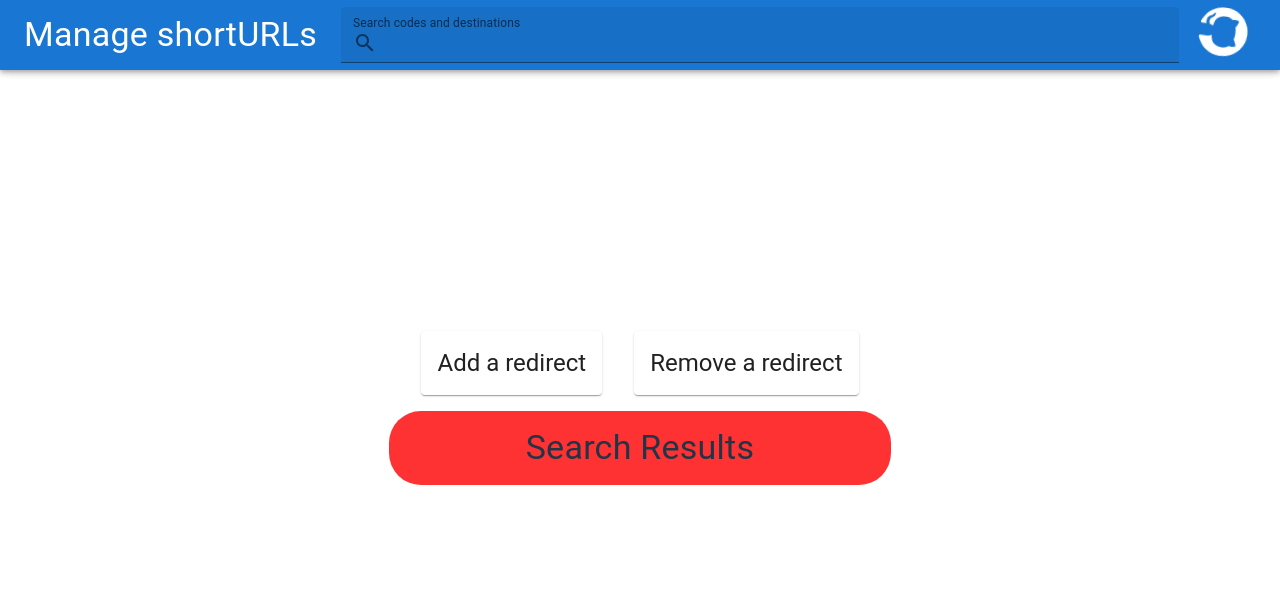
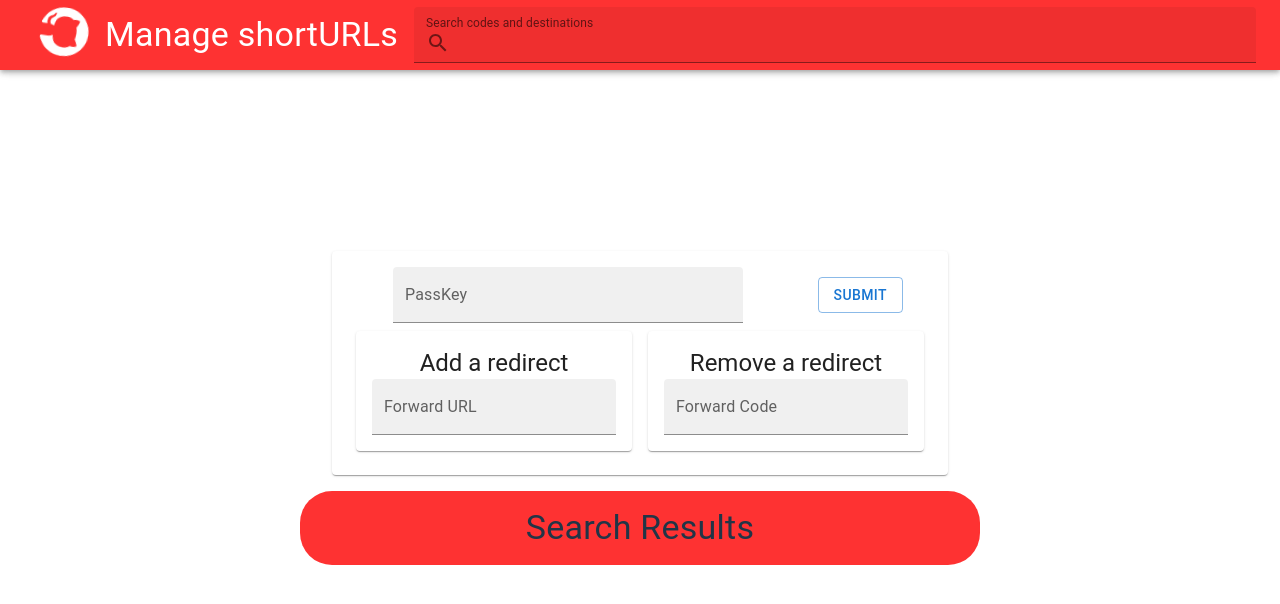
Before and after one commit to master-harvey/shortURLs, a React (Vite) app: page / in a window 1280 px wide. Shown: the top 604 px of the page. Built offline with nearby package versions, Linux system fonts and the light colour scheme.

Commit message:
global state

```diff
--- a/src/Add.tsx
+++ b/src/Add.tsx
@@ -1,10 +1,13 @@
 //Form to add a redirect
-import { Card, Typography, Box } from '@mui/material'
+import { Card, Typography, Box, TextField } from '@mui/material'
+
+import { store } from "./store.js"
+import { useSnapshot } from "valtio";
 
 export default function Add() {
+    const snap = useSnapshot(store)
     return <Card sx={{ p: 2 }}>
-        <Box sx={{ display: 'flex', flexDirection: 'column', alignItems: 'center' }}>
-            <Typography variant="h5">Add a redirect</Typography>
-        </Box>
+        <Typography variant="h5">Add a redirect</Typography>
+        <TextField variant='filled' label="Forward URL" id="addURL" sx={{ width: '100%' }} value={snap.addURL} onChange={(e) => store.addURL = e.target.value} />
     </Card>
 }
--- a/src/App.tsx
+++ b/src/App.tsx
@@ -1,24 +1,36 @@
 import gitLogo from './github-mark-white.svg'
 import './App.css'
 
-import { AppBar, Toolbar, Box, IconButton, Typography, TextField, InputAdornment } from '@mui/material'
+import { AppBar, Toolbar, Box, IconButton, Typography, TextField, InputAdornment, Card, Button } from '@mui/material'
 
 import SearchIcon from '@mui/icons-material/Search';
 import Add from './Add';
 import Rem from './Rem';
 import List from './List';
 
+import { store } from "./store.js"
+import { useSnapshot } from "valtio";
+
+import { functionURL } from "./functionURL.txt"
+
 function App() {
+  const snap = useSnapshot(store)
+
   return (<>
-    <AppBar>
+    <AppBar sx={{ backgroundColor: '#fe3232' }}>
       <Toolbar>
-        <Box sx={{ display: 'flex', flexDirection: 'row', alignItems: 'center', width: '100%' }}>
-          <Typography variant="h4">Manage shortURLs</Typography>
-          <TextField
-            variant="filled"
-            label="Search codes and destinations"
-            id="input-with-icon-textfield"
-            sx={{ flexGrow: 1, mx: 3 }}
+        <Box sx={{ display: 'flex', flexDirection: 'row', flexWrap: 'wrap', alignItems: 'center', width: '100%' }}>
+          <Box sx={{ display: 'flex', flexDirection: 'row', alignItems: 'center' }}>
+            <IconButton edge="start" color="inherit" aria-label="open drawer" sx={{ p: 0, my: 1, mx: 2 }}>
+              <a href="https://github.com/master-harvey/shortURLs" target="_blank">
+                <img src={gitLogo} className="Github logo" alt="Github logo" id="logo" />
+              </a>
+            </IconButton>
+            <Typography sx={{ mr: 2 }} variant="h4">Manage shortURLs</Typography>
+          </Box>
+          <TextField variant="filled" label="Search codes and destinations" id="input-with-icon-textfield" sx={{ flexGrow: 1 }}
+            value={snap.searchBar}
+            onChange={(e) => store.searchBar = e.target.value}
             InputProps={{
               startAdornment: (
                 <InputAdornment position="start">
@@ -27,20 +39,21 @@ function App() {
               ),
             }}
           />
-          <IconButton edge="start" color="inherit" aria-label="open drawer">
-            <a href="https://github.com/master-harvey/shortURLs" target="_blank">
-              <img src={gitLogo} className="Github logo" alt="Github logo" id="logo" />
-            </a>
-          </IconButton>
         </Box>
       </Toolbar>
     </AppBar >
 
     <Box sx={{ display: 'flex', flexDirection: 'column', alignItems: 'center' }}>
-      <Box sx={{ display: 'flex', flexDirection: 'row', flexWrap: 'wrap', alignItems: 'center' }}>
-        <Box sx={{ m: 2 }}><Add /></Box>
-        <Box sx={{ m: 2 }}><Rem /></Box>
-      </Box>
+      <Card sx={{ p: 2, m: 2 }}>
+        <Box sx={{ display: 'flex', flexDirection: 'row', flexWrap: 'wrap', alignItems: 'center', justifyContent: 'space-around' }}>
+          <TextField type="password" variant='filled' label="PassKey" value={snap.passKey} onChange={(e) => store.passKey = e.target.value} id="input-with-icon-textfield" sx={{ width: '60%', mx: 2 }} />
+          <Button variant="outlined" sx={{ my: 1 }} onClick={() => console.log(store)}>Submit</Button>
+        </Box>
+        <Box sx={{ display: 'flex', flexDirection: 'row', flexWrap: 'wrap', alignItems: 'center', justifyContent: 'center' }}>
+          <Box sx={{ m: 1, flexGrow: 1 }}><Add /></Box>
+          <Box sx={{ m: 1, flexGrow: 1 }}><Rem /></Box>
+        </Box>
+      </Card>
       <List />
     </Box>
   </>)
--- a/src/Rem.tsx
+++ b/src/Rem.tsx
@@ -1,8 +1,13 @@
 //Form to remove a redirect
-import { Card, Typography } from '@mui/material'
+import { Card, Typography, TextField } from '@mui/material'
+
+import { store } from "./store.js"
+import { useSnapshot } from "valtio";
 
 export default function Rem() {
-    return <Card sx={{ p:2 }}>
+    const snap = useSnapshot(store)
+    return <Card sx={{ p: 2 }}>
         <Typography variant="h5">Remove a redirect</Typography>
+        <TextField variant='filled' label="Forward Code" id="remCode" sx={{ width: '100%' }} value={snap.remCode} onChange={(e) => store.remCode = e.target.value} />
     </Card>
 }
--- /dev/null
+++ b/src/store.js
@@ -0,0 +1,10 @@
+import { proxy } from "valtio";
+
+const store = proxy({
+    addURL: "",
+    remCode: "",
+    passKey: "",
+    searchBar: ""
+});
+
+export { store };
```
